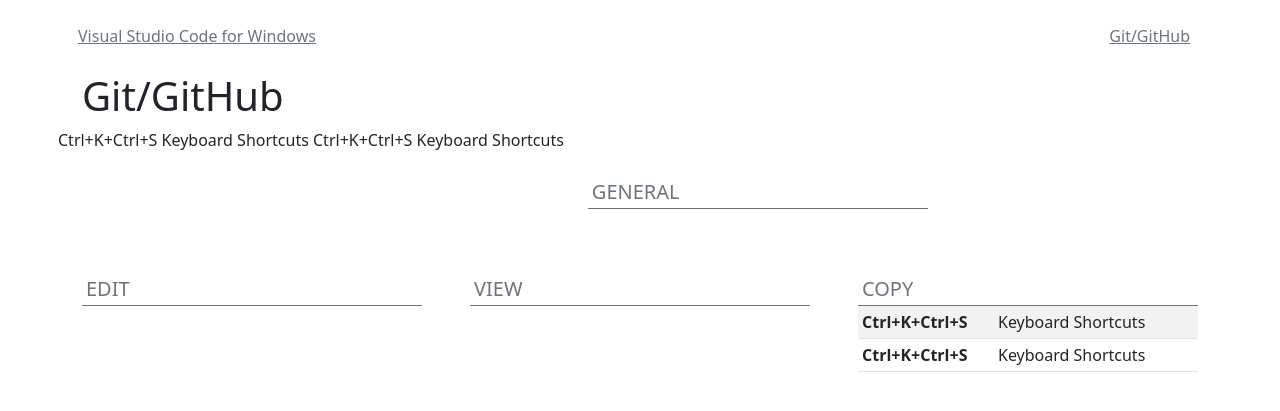
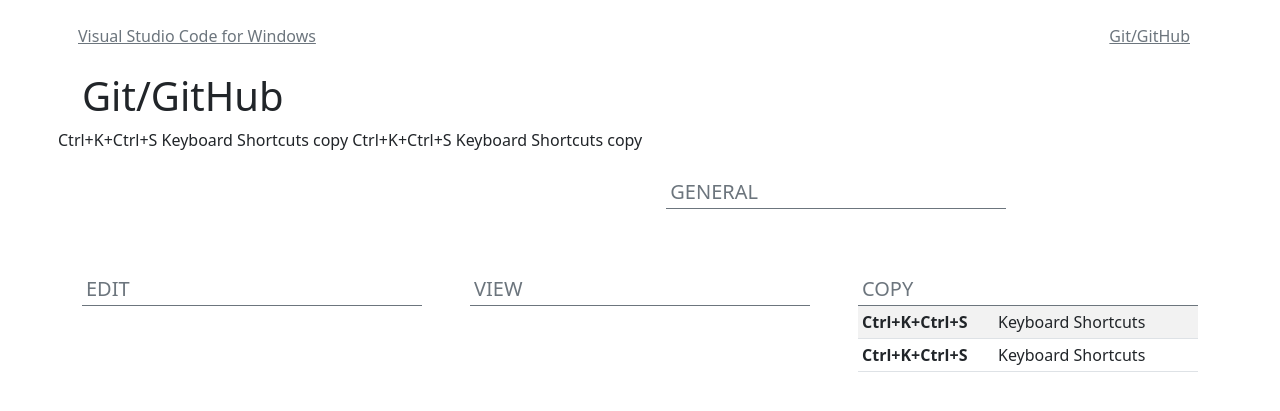
Before and after one commit to ConradoAlmeida/cheatsheets, a Jekyll site: the page built from git-cheat.html, in a window 1280 px wide. Shown: the top 411 px of the page. Built offline with Jekyll 4.4.1, drawn with Linux system fonts in a browser that asks for light colours; part of the change alters nothing that is shown.

Commit message:
Update git-cheat.html

```diff
--- a/git-cheat.html
+++ b/git-cheat.html
@@ -2,13 +2,7 @@
 layout: default
 ---
 
-{% assign grupos = site.data.store-data | group_by:"grupo" %}
-{% for grupo in grupos %}
-{% if grupo.name == "Git/GitHub" %}
-
-<h1>{{ grupo.name }}</h1>
-{% endif %}
-{% endfor %}
+<h1>Git/GitHub</h1>
 
 
 
@@ -16,6 +10,7 @@ layout: default
 {% for dado in dados %}
 {{dado.comandos}}
 {{dado.descricao}}
+{{dado.categoria}}
 {% endfor %}
 
 
```
